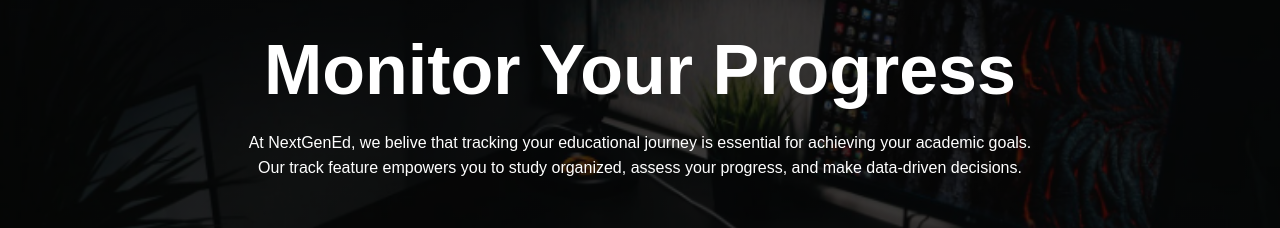
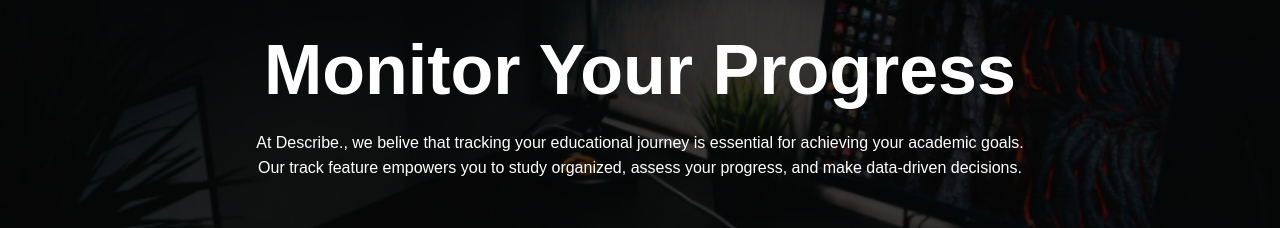
Before and after one commit to Arpitsahu808/Describe., a plain HTML site: page track.html in a window 1280 px wide. Shown: the part 310-538 px from the top of the page. Drawn offline with Linux system fonts and the light colour scheme.

Commit message:
Update track.html

```diff
--- a/track.html
+++ b/track.html
@@ -1,6 +1,6 @@
 <html>
 <head>
-  <title>NextGenEd.</title>
+  <title>Describe.</title>
   <link rel="stylesheet" href="style.css">
 </head>
 <body>
@@ -17,7 +17,7 @@
       </div>
       <div class="content">
         <h1>Monitor Your Progress</h1>
-        <p>At NextGenEd, we belive that tracking your educational journey is essential for achieving your academic goals.<br>
+        <p>At Describe., we belive that tracking your educational journey is essential for achieving your academic goals.<br>
         Our track feature empowers you to study organized, assess your progress, and make data-driven decisions.
         </p>
       </div>
```
